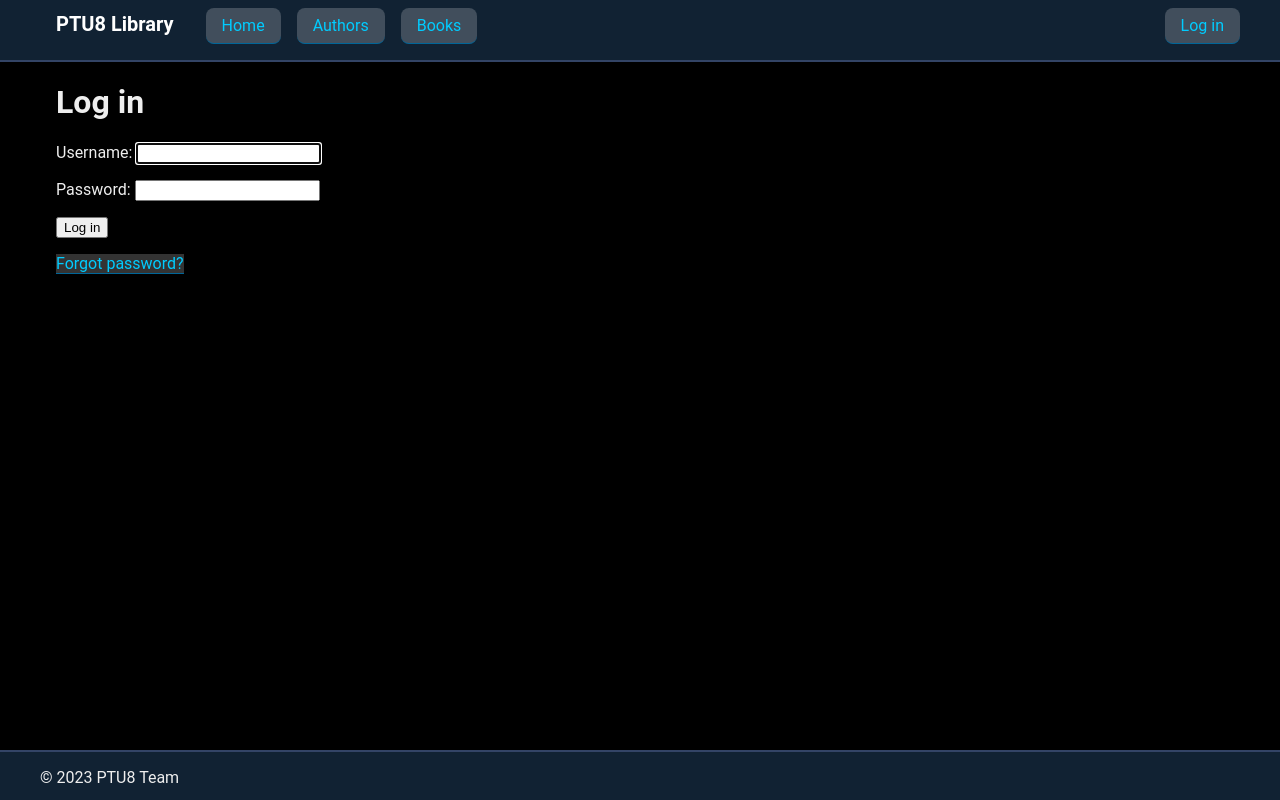
After one commit to reinikeda/ptu8_library, a Django app: page /accounts/login/ in a window 1280 px wide. The commit adds this page. Run offline with Django 4.2, Linux system fonts and the light colour scheme.

Commit message:
default user view templates

```diff
--- a/ptu8_library/library/static/library/css/style.css
+++ b/ptu8_library/library/static/library/css/style.css
@@ -5,7 +5,7 @@ body {
     padding: 0;
     display: grid;
     grid-template-columns: 100%;
-    grid-template-rows: 52px calc(100vh - 102px) 50px;
+    grid-template-rows: 62px calc(100vh - 112px) 50px;
     grid-template-areas:
         "header"
         "main"
@@ -54,9 +54,15 @@ header ul {
     padding-inline-start: 0;
     margin: 8px 0;
     gap: 16px;
+    overflow-x: auto;
 }
 header ul li {
     display: inline-block;
+}
+header .user-info {
+    flex-grow: 1;
+    padding: 8px;
+    text-align: right;
 }
 header ul li a {
     padding: 8px 16px;
--- a/ptu8_library/library/templates/base.html
+++ b/ptu8_library/library/templates/base.html
@@ -17,6 +17,16 @@
             <li><a href="{% url 'index' %}">Home</a></li>
             <li><a href="{% url 'authors' %}">Authors</a></li>
             <li><a href="{% url 'books' %}">Books</a></li>
+            {% if request.user.is_authenticated %}
+                <span class="user-info">{{ request.user }}</span>
+                {% if request.user.is_superuser or request.user.is_staff %}
+                    <li><a href="{% url 'admin:index' %}">Admin</a></li>
+                {% endif %}
+                <li><a href="{% url 'logout' %}">Log out</a></li>
+            {% else %}
+                <span class="user-info"></span>
+                <li><a href="{% url 'login' %}{% if request.path != '/accounts/logout/' %}?next={{ request.path }}{% endif %}">Log in</a></li>
+            {% endif %}
         </ul>
     </div></header>
     <main><div class="container">{% block content %}{% endblock content %}</div></main>
--- a/ptu8_library/ptu8_library/urls.py
+++ b/ptu8_library/ptu8_library/urls.py
@@ -21,6 +21,7 @@ from django.conf.urls.static import static
 urlpatterns = [
     path('', include('library.urls')),
     path('user_profile', include('user_profile.urls')),
+    path('accounts/', include('django.contrib.auth.urls')),
     path('admin/', admin.site.urls),
 ] + static(settings.STATIC_URL, document_root=settings.STATIC_ROOT) \
   + static(settings.MEDIA_URL, document_root=settings.MEDIA_ROOT)
--- /dev/null
+++ b/ptu8_library/user_profile/templates/registration/logged_out.html
@@ -0,0 +1,6 @@
+{% extends 'base.html' %}
+{% block title %}Logged out from {{ block.super }}{% endblock title %}
+{% block content %}
+<h1>Logged out succesfully</h1>
+<p><a href="{% url 'login' %}">Log in again</a>.</p>
+{% endblock content %}
--- /dev/null
+++ b/ptu8_library/user_profile/templates/registration/login.html
@@ -0,0 +1,14 @@
+{% extends 'base.html' %}
+{% block title %}Log into {{ block.super }}{% endblock title %}
+{% block content %}
+<h1>Log in</h1>
+{% if form.errors %}
+    <div class="alert alert-error">Error while logging in. Please try again.</div>
+{% endif %}
+<form method="post" action="{% url 'login' %}?next={{ request.GET.next }}">
+    {% csrf_token %}
+    {{ form.as_p }}
+    <button type="submit">Log in</button>
+</form>
+<p><a href="{% url 'password_reset' %}">Forgot password?</a></p>
+{% endblock content %}
--- /dev/null
+++ b/ptu8_library/user_profile/templates/registration/password_reset_complete.html
@@ -0,0 +1,6 @@
+{% extends 'base.html' %}
+{% block title %}Password reset complete for {{ block.super }}{% endblock title %}
+{% block content %}
+<h1>Password Reset Successful</h1>
+<p>You can now <a href="{% url 'login' %}">Log in</a>.</p>
+{% endblock content %}
```
Also changed, not shown: ptu8_library/ptu8_library/settings.py (+9 -0 lines), ptu8_library/user_profile/templates/registration/password_reset_confirm.html (added, +13 -0 lines), ptu8_library/user_profile/templates/registration/password_reset_done.html (added, +7 -0 lines), ptu8_library/user_profile/templates/registration/password_reset_email.html (added, +10 -0 lines), ptu8_library/user_profile/templates/registration/password_reset_form.html (added, +13 -0 lines).
